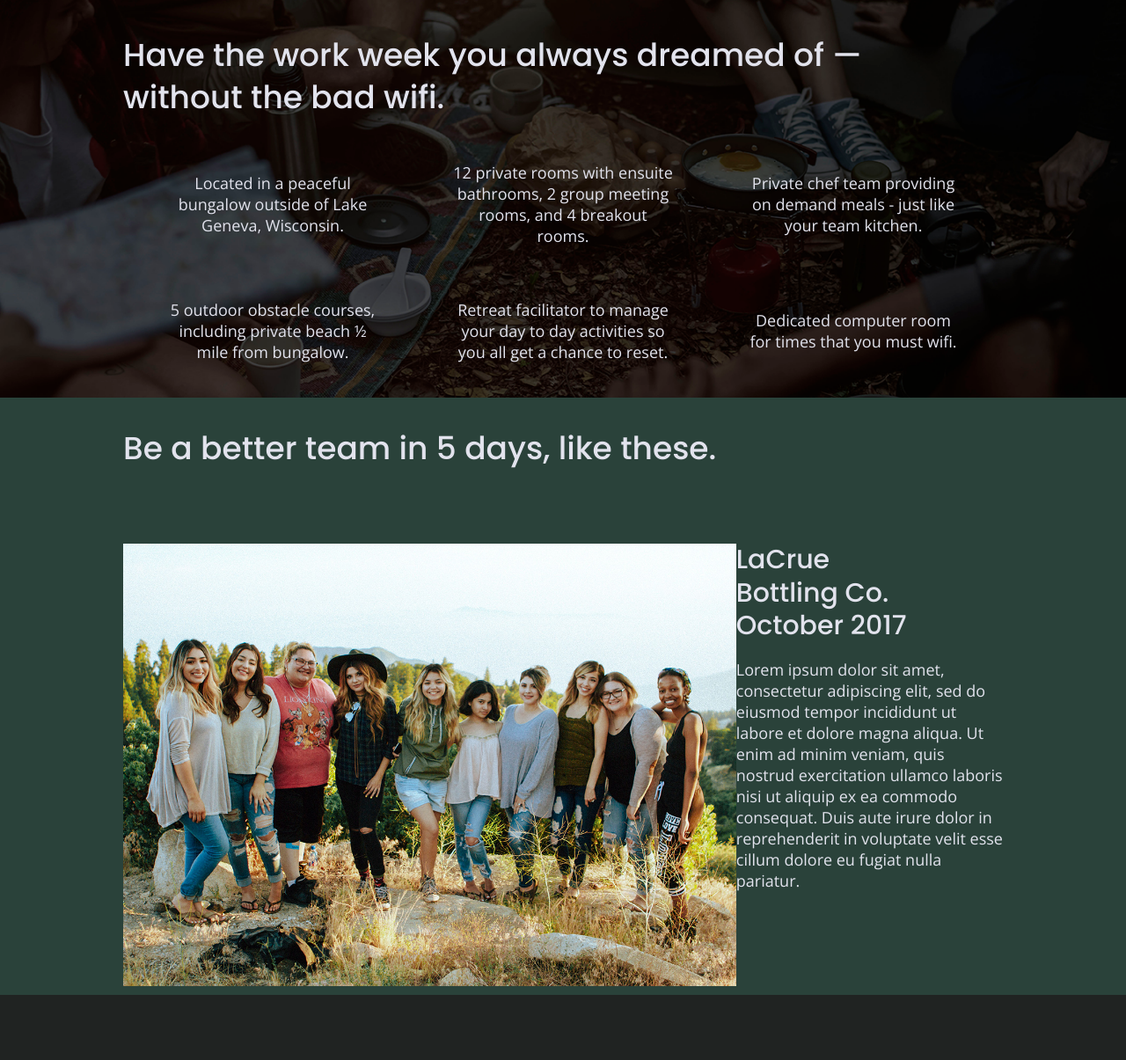
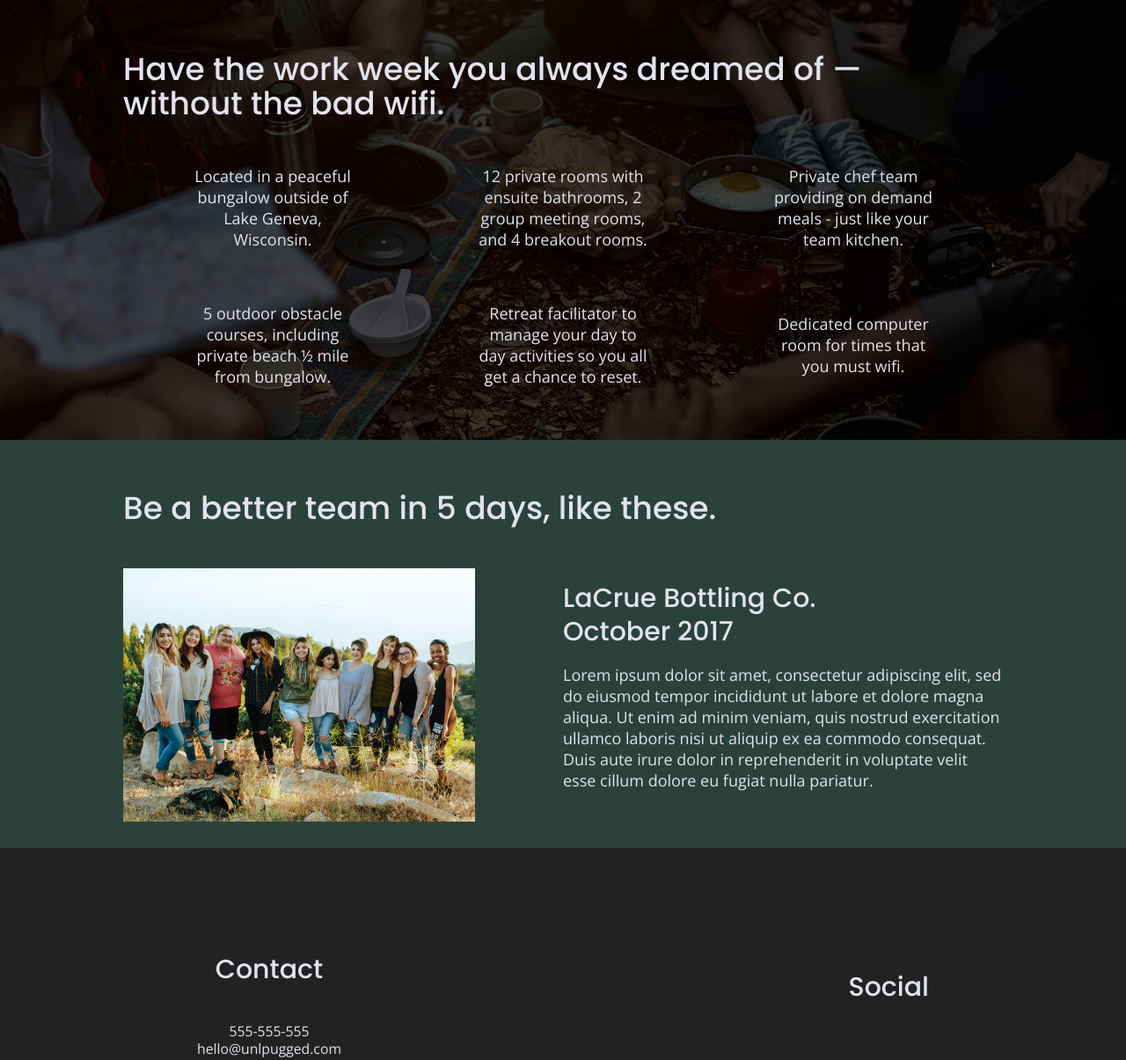
Before and after one commit to AyumiUeno12/unplugged-retreat, a website built with Parcel: page index.html in a window 1280 px wide. Shown: the part 894-2099 px from the top of the page at 88% size. Built offline with nearby package versions, Linux system fonts and the light colour scheme.

Commit message:
Updated responsive images

```diff
--- a/css/main.css
+++ b/css/main.css
@@ -133,8 +133,8 @@ h4 {
 }
 
 p {
-  font-size: .875em;
-  line-height: 1.285em;
+  font-size: .8em;
+  line-height: 1.2em;
 }
 
 img {
@@ -153,7 +153,7 @@ address {
 
 .content-wrapper {
   width: 90%;
-  margin: 50px 0;
+  margin: 30px 0;
 }
 
 
@@ -206,6 +206,7 @@ header nav ul {
   width: 100%;
   display: flex;
   justify-content: space-around;
+  padding: 0;
 }
 
 header nav ul li {
@@ -230,10 +231,10 @@ footer {
 
 footer p {
   margin: 0;
+  line-height: 1.5em;
 }
 
 footer .content-wrapper {
-  margin: 50px 0;
   width: 55%;
 }
 
@@ -274,10 +275,10 @@ footer .copyright p {
 
 .hero-area h1 {
   font-family: 'Poppins', sans-serif;
-  font-size: 3.75em;
+  font-size: 2.1em;
   font-weight: 500;
   line-height: 1.2;
-  max-width: 80%;
+  max-width: 90%;
 }
 
 /* aside */
@@ -331,6 +332,7 @@ input[type=button] {
 
 .features h2 {
   margin-bottom: 60px;
+  line-height: 1.1em;
 }
 
 .features article {
@@ -347,7 +349,7 @@ input[type=button] {
 
 .features p {
   margin: 0;
-  padding: 0 40px;
+  padding: 0 10px;
   text-align: center;
 }
 
@@ -364,19 +366,24 @@ input[type=button] {
 .reviews h2 {
   margin-bottom: 40px;
   line-height: 1;
-  width: 80%;
+  width: 95%;
 }
 
 .reviews h3 {
-  width: 45%;
+  width: 60%;
   margin: 20px 0;
 }
 
 .reviews article {
   display: flex;
   justify-content: space-between;
+  align-items: center;
+  flex-flow: row wrap;
 }
 
+.reviews .content-wrapper article figure {
+  width: 100%;
+}
 
 /***** mobile style - about page *****/
 
@@ -535,7 +542,6 @@ input[type=button] {
 
   .content-wrapper {
     max-width: 650px;
-    margin: 10px 0;
   }
 
   h1 {
@@ -624,15 +630,16 @@ input[type=button] {
   .features article {
     display: flex;
     justify-content: center;
-    align-items: column wrap;
+    align-items: center;
     flex-flow:column wrap;
     flex-basis: 50%;
   }
 
-  .features .features-item-description {
-    width: 50%;
+  .features p {
+    width: 45%;
+    text-align: center;
+    padding: 0;
   }
-
 
   /* reviews */
 
@@ -643,10 +650,16 @@ input[type=button] {
 
   .reviews h2 {
     width: 85%;
+    padding: 30px 0 10px 0;
+    margin: 0;
+  }
+
+  .reviews .content-wrapper article figure {
+    width: 40%;
   }
 
   .reviews article div {
-    width: 40%;
+    width: 50%;
   }
 
   .reviews h3 {
@@ -678,7 +691,7 @@ input[type=button] {
   }
 
   footer p {
-      line-height: 1.285;
+    line-height: 1.285;
   }
 
   footer .copyright {
@@ -816,7 +829,7 @@ input[type=button] {
 
   .hero-area h1 {
     font-size: 3.75em;
-    max-width: 60%;
+    max-width: 70%;
   }
 
   .form-description p {
@@ -840,6 +853,9 @@ input[type=button] {
     flex-basis: 33%;
   }
 
+  .features p {
+    width:60%;
+  }
 
   /* review */
 
```
